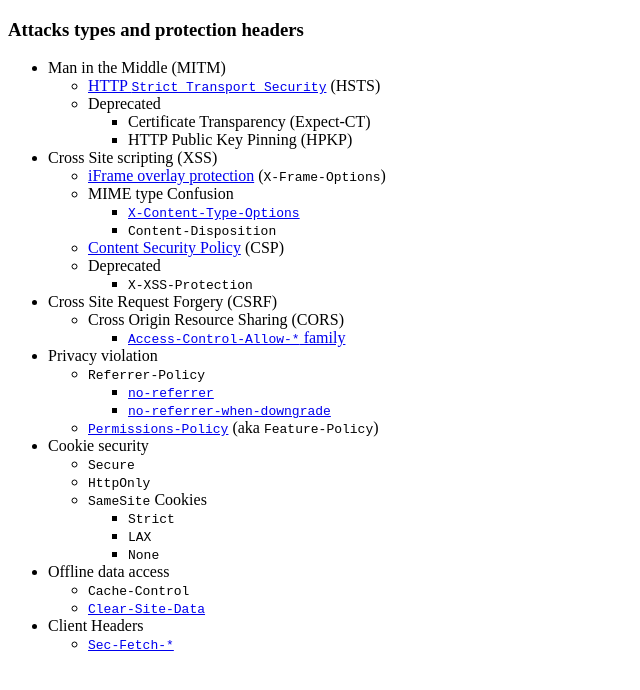
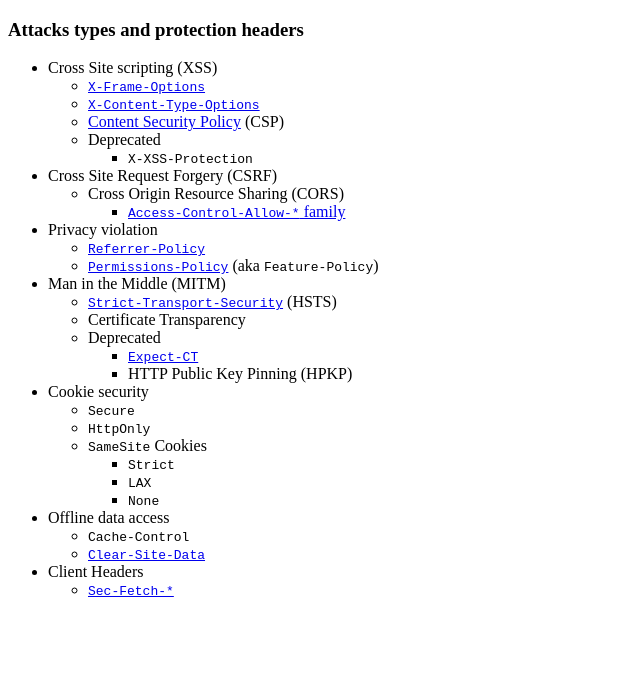
Before and after one commit to abbaspour/http-security-headers-playground, a website: page publish/index.html in a window 1280 px wide. Shown: the whole page, without its empty margins (0-640 px from the left). Drawn offline with Linux system fonts and the light colour scheme.

Commit message:
expect-ct & other stuff

```diff
--- /dev/null
+++ b/netlify/functions/report-ct.js
@@ -0,0 +1,6 @@
+exports.handler = async (event, context) => {
+    console.log(`ct report: ${event}`);
+    return {
+        statusCode: 204
+    };
+}
--- a/publish/index.html
+++ b/publish/index.html
@@ -7,25 +7,11 @@
   <body>
     <h3>Attacks types and protection headers</h3>
     <ul>
-      <li>Man in the Middle (MITM)
-        <ul>
-          <li><a href="hsts.html"> HTTP <code>Strict Transport Security</code></a> (HSTS)</li>
-          <li>Deprecated
-            <ul>
-              <li>Certificate Transparency (Expect-CT)</li>
-              <li>HTTP Public Key Pinning (HPKP)</li>
-            </ul>
-          </li>
-        </ul>
-      </li> <!-- /MITM -->
       <li>Cross Site scripting (XSS)
         <ul>
-          <li><a href="xfo/index.html">iFrame overlay protection</a> (<code>X-Frame-Options</code>)</li>
-          <li>MIME type Confusion
-            <ul>
-              <li><a href="nosniff.html"><code>X-Content-Type-Options</code></a></li>
-              <li><code>Content-Disposition</code></li>
-            </ul>
+          <li><a href="xfo/index.html"><code>X-Frame-Options</code></a></li>
+          <li><a href="nosniff.html"><code>X-Content-Type-Options</code></a>
+          <!--<li><code>Content-Disposition</code></li>-->
           </li>
           <li><a href="csp.html"> Content Security Policy</a> (CSP)</li>
           <li>Deprecated
@@ -46,16 +32,22 @@
       </li><!-- /CSRF -->
       <li>Privacy violation
           <ul>
-            <li><code>Referrer-Policy</code></a>
-              <ul>
-                <li><a href="referrer-policy/no-referrer.html"><code>no-referrer</code></a></li>
-                <li><a href="referrer-policy/no-referrer-when-downgrade.html"><code>no-referrer-when-downgrade</code></a></li>
-              </ul>
-
-            </li>
+            <li><a href="referrer-policy/index.html"><code>Referrer-Policy</code></a></li>
             <li><a href="permissions-policy/index.html"><code>Permissions-Policy</code></a> (aka <code>Feature-Policy</code>)</li>
           </ul>
       </li><!-- /Privacy -->
+      <li>Man in the Middle (MITM)
+        <ul>
+          <li><a href="hsts.html"><code>Strict-Transport-Security</code></a> (HSTS)</li>
+          <li>Certificate Transparency</li>
+          <li>Deprecated
+            <ul>
+              <li><a href="expect-ct.html"><code>Expect-CT</code></a></li>
+              <li>HTTP Public Key Pinning (HPKP)</li>
+            </ul>
+          </li>
+        </ul>
+      </li> <!-- /MITM -->
       <li>Cookie security
         <ul>
           <li><code>Secure</code></li>
```
Also changed, not shown: publish/expect-ct.html (added, +10 -0 lines), publish/referrer-policy/index.html (added, +13 -0 lines), 1 other file.
